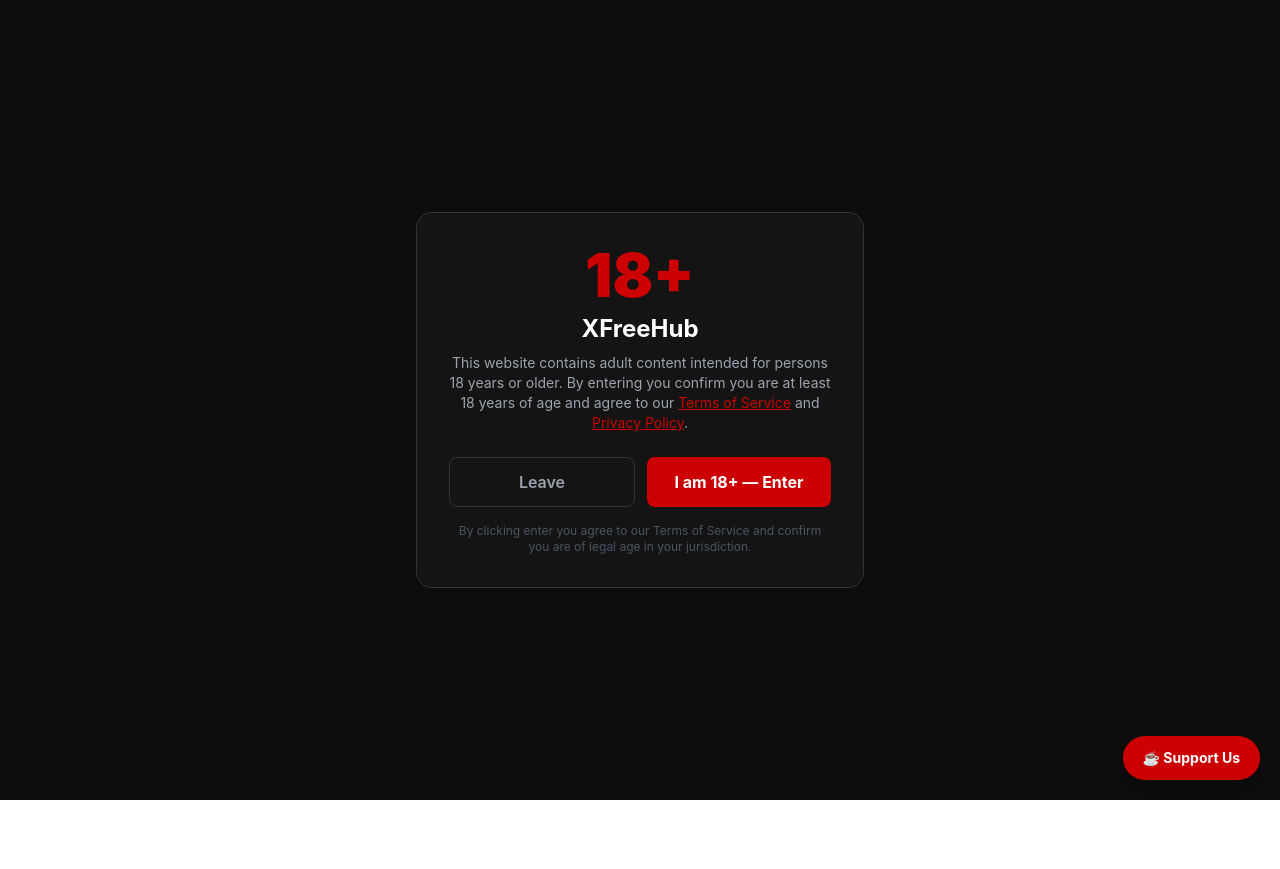
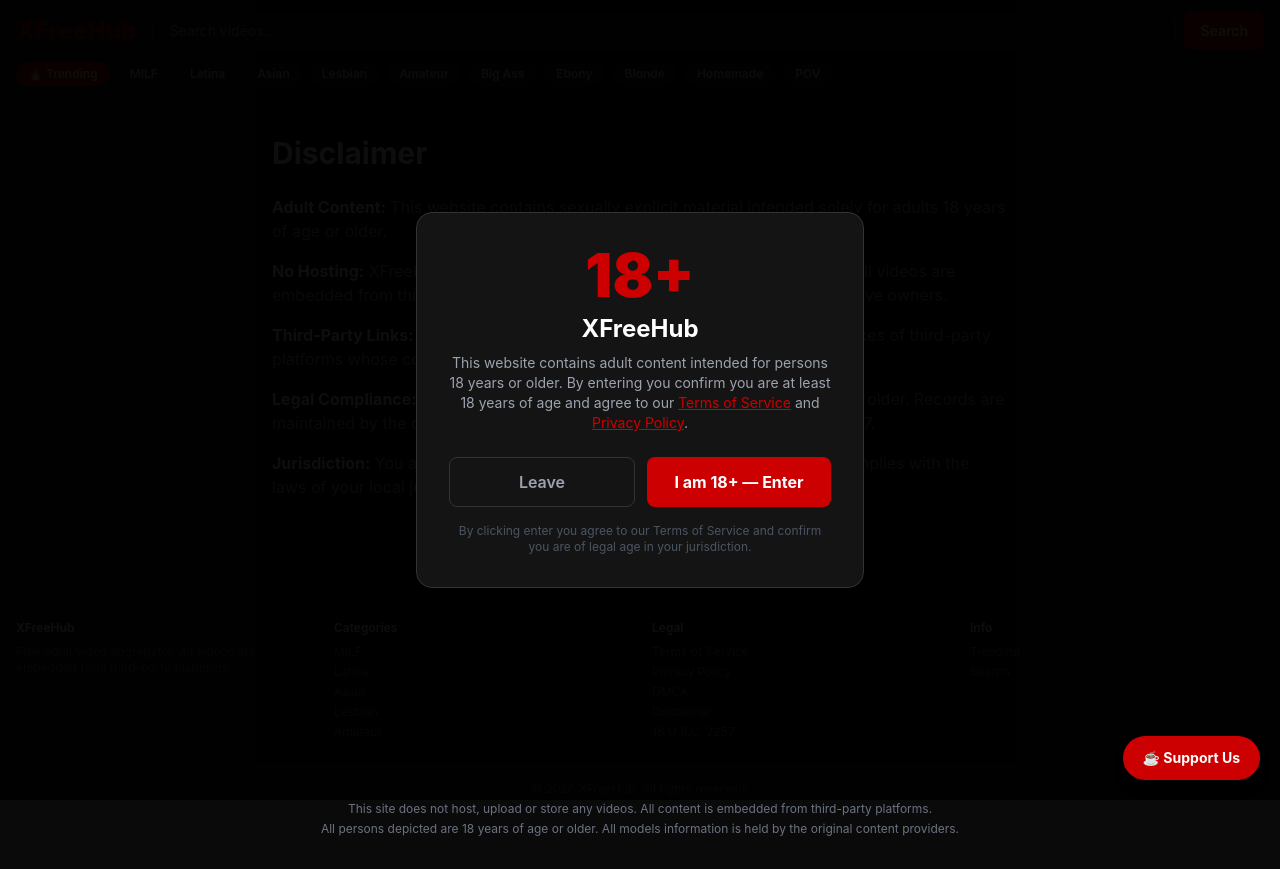
Before and after one commit to exploreofficialzz-star/survive, a Next.js app: page /disclaimer in a window 1280 px wide. Before the commit this address had no page. Before the commit the page ends 800 px from the top, so only its background shows below. Built offline with nearby package versions, Linux system fonts and the light colour scheme.

Commit message:
Add Disclaimer page with legal content

```diff
--- /dev/null
+++ b/src/pages/disclaimer.jsx
@@ -0,0 +1,23 @@
+import Head from 'next/head';
+import Header from '../components/Header';
+import Footer from '../components/Footer';
+import { SITE_NAME } from '../lib/constants';
+export default function Disclaimer() {
+  return (
+    <>
+      <Head><title>Disclaimer — {SITE_NAME}</title></Head>
+      <Header />
+      <main className="max-w-3xl mx-auto px-4 py-10">
+        <h1 className="text-3xl font-bold text-white mb-6">Disclaimer</h1>
+        <div className="space-y-4 text-gray-400">
+          <p><strong className="text-white">Adult Content:</strong> This website contains sexually explicit material intended solely for adults 18 years of age or older.</p>
+          <p><strong className="text-white">No Hosting:</strong> {SITE_NAME} does not produce, host, or upload any video content. All videos are embedded from third-party platforms and remain the property of their respective owners.</p>
+          <p><strong className="text-white">Third-Party Links:</strong> We are not responsible for the content, accuracy, or practices of third-party platforms whose content is embedded here.</p>
+          <p><strong className="text-white">Legal Compliance:</strong> All performers in embedded content are 18 years of age or older. Records are maintained by the original content producers in accordance with 18 U.S.C. 2257.</p>
+          <p><strong className="text-white">Jurisdiction:</strong> You are responsible for ensuring that your access to this site complies with the laws of your local jurisdiction.</p>
+        </div>
+      </main>
+      <Footer />
+    </>
+  );
+}
```
